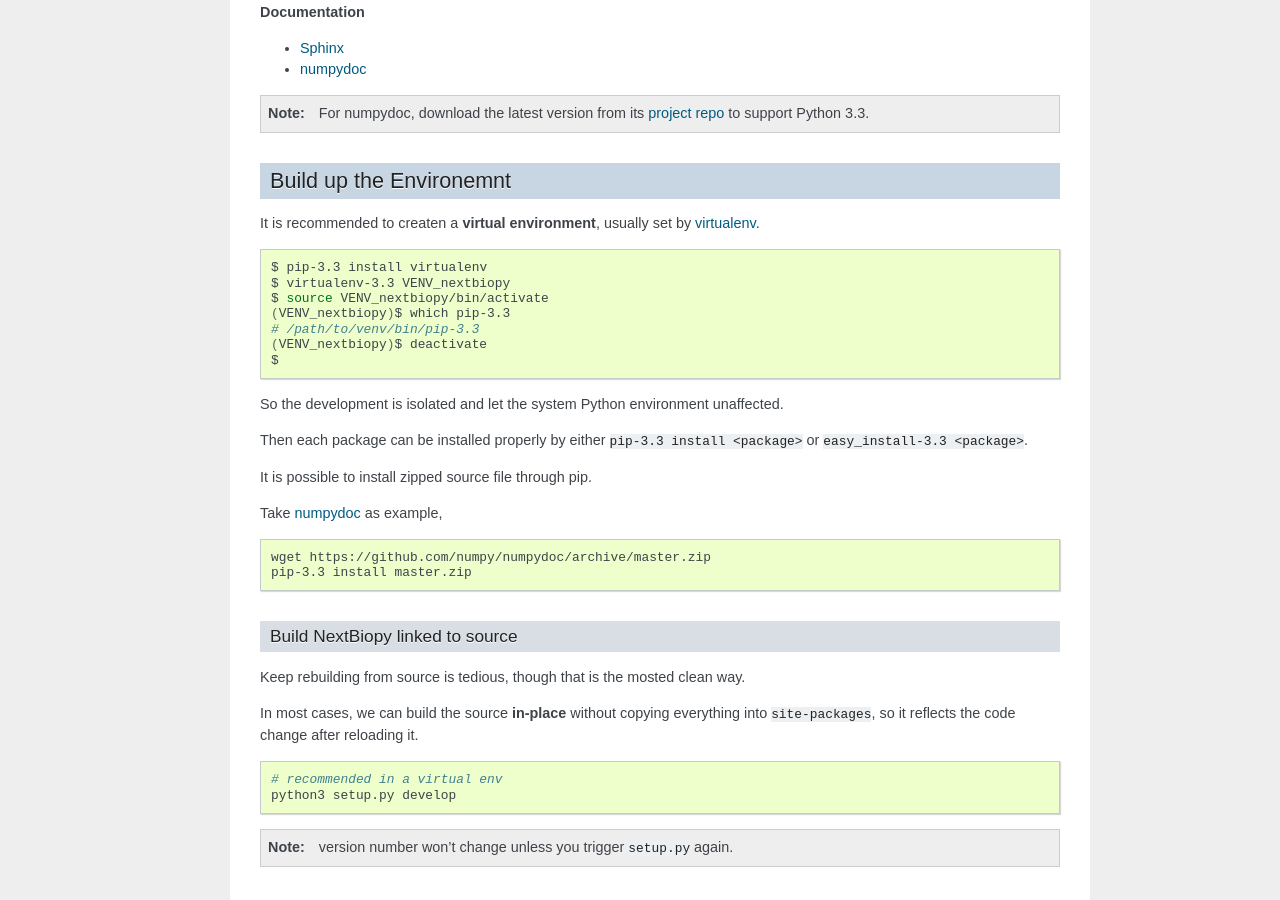
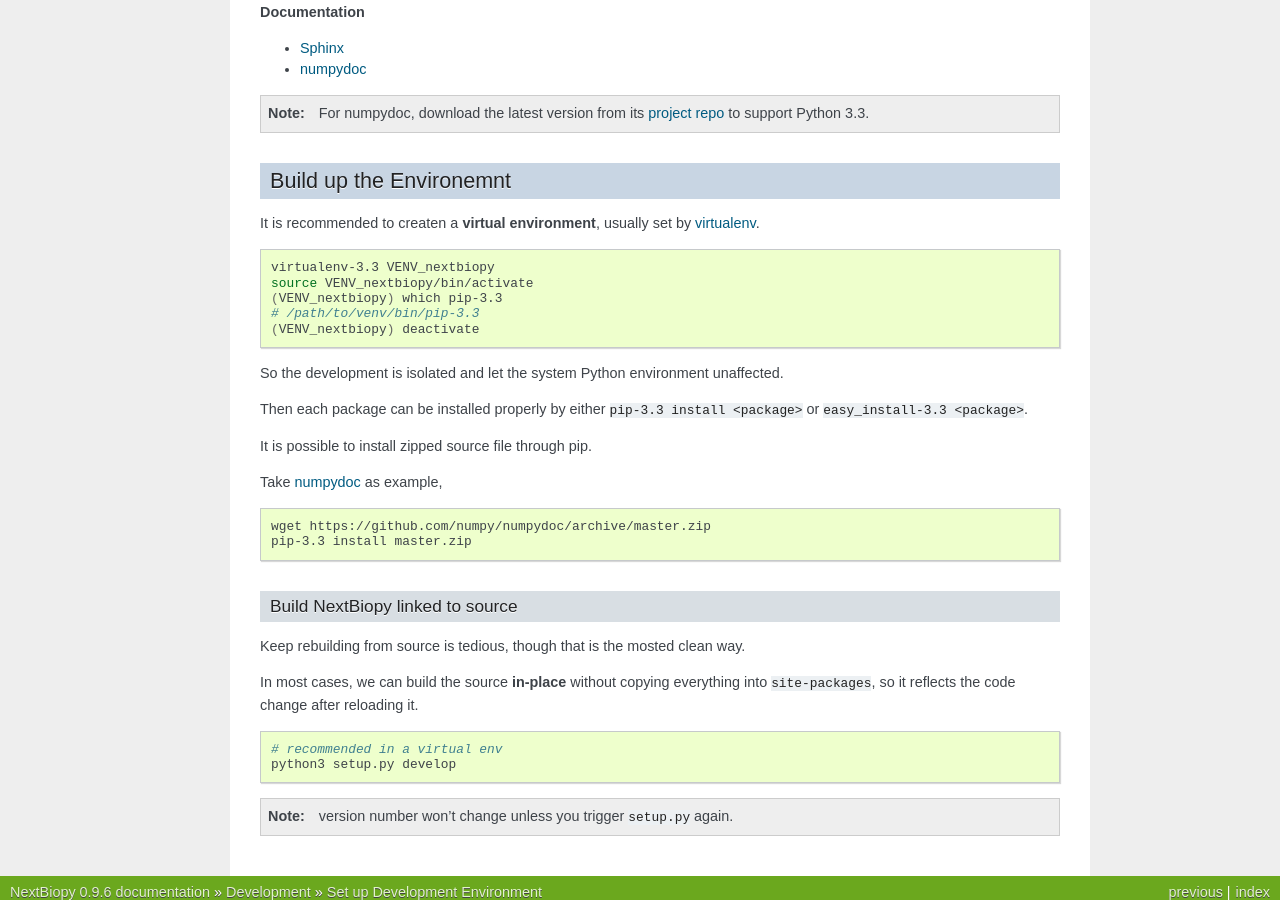
Before and after one commit to mauriceling/nextbiopy, a Sphinx documentation site: the page built from docs/DEVLOP/env_setup.rst, in a window 1280 px wide and 900 px high, scrolled down 584 px. Built offline with Sphinx 7.4.7, drawn with Linux system fonts in a browser that asks for light colours; pages that are not in the unit, such as notebooks, are missing from menus.

Commit message:
keep simple code snippets

```diff
--- a/docs/DEVLOP/env_setup.rst
+++ b/docs/DEVLOP/env_setup.rst
@@ -57,13 +57,12 @@ It is recommended to createn a **virtual environment**, usually set by `virtuale
 
 .. code-block:: bash
 
-    $ pip-3.3 install virtualenv
-    $ virtualenv-3.3 VENV_nextbiopy
-    $ source VENV_nextbiopy/bin/activate
-    (VENV_nextbiopy)$ which pip-3.3
+    virtualenv-3.3 VENV_nextbiopy
+    source VENV_nextbiopy/bin/activate
+    (VENV_nextbiopy) which pip-3.3
     # /path/to/venv/bin/pip-3.3
-    (VENV_nextbiopy)$ deactivate
-    $
+    (VENV_nextbiopy) deactivate
+
 
 So the development is isolated and let the system Python environment unaffected.
 
```
